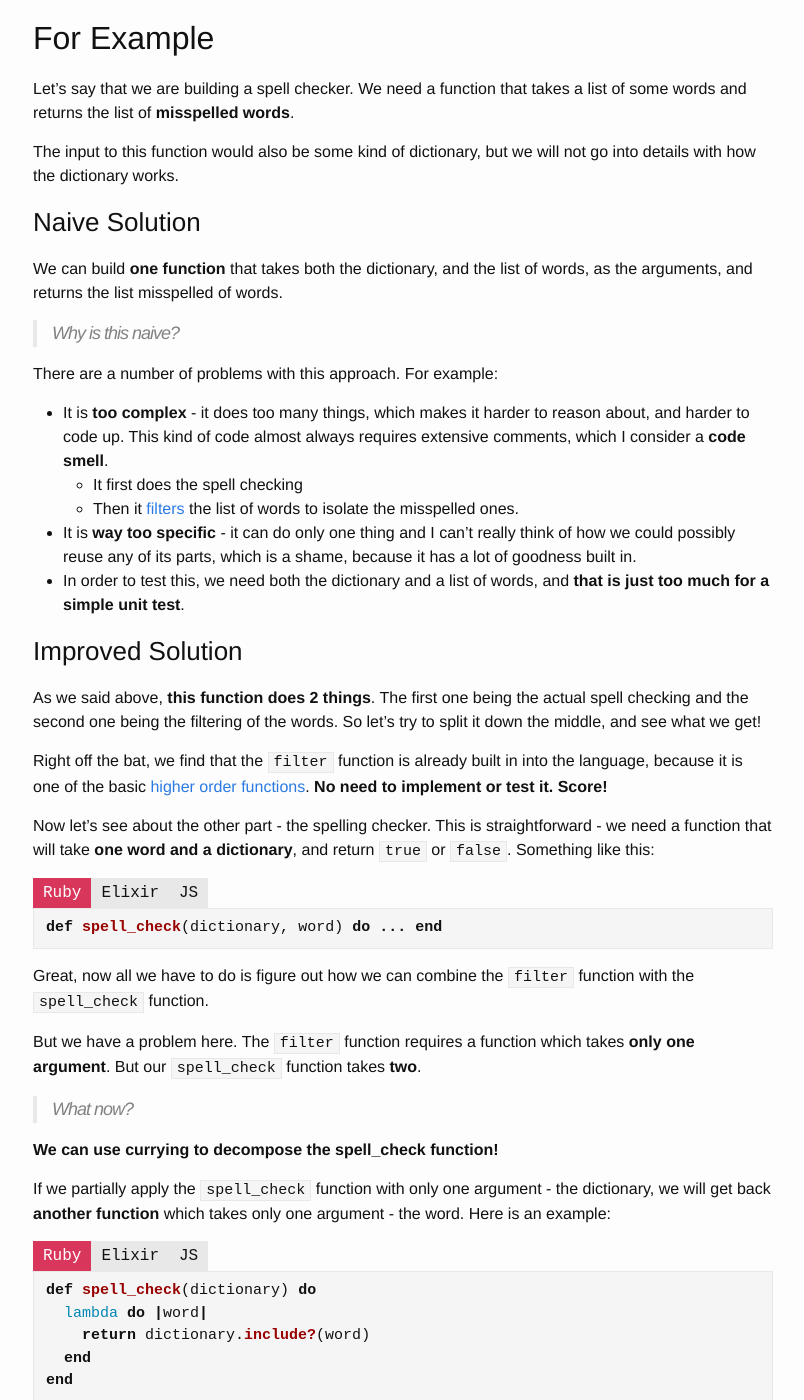
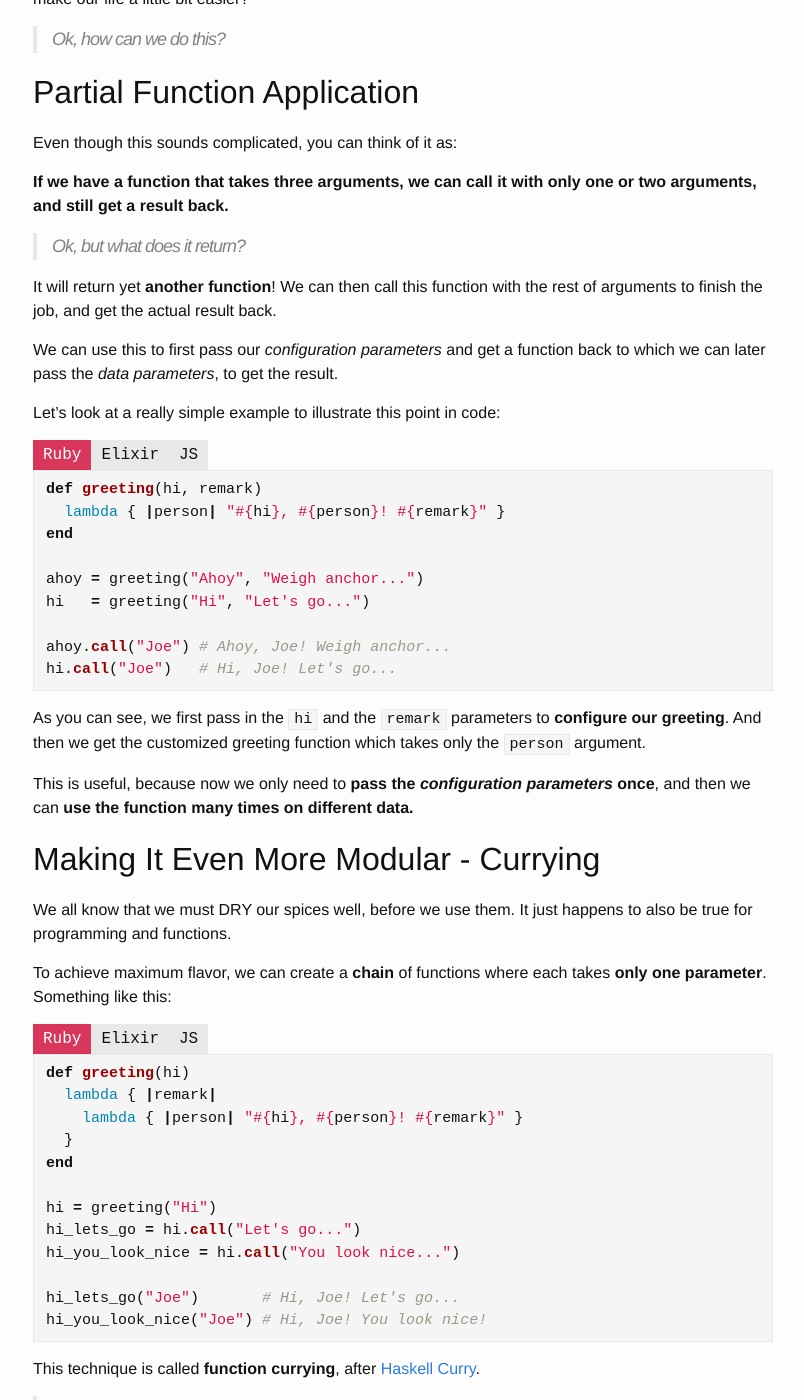
Before and after one commit to Markonis/markonis.github.io, a Jekyll site: the page built from _posts/2016-05-10-currying.markdown, in a window 1280 px wide and 1400 px high, scrolled down 960 px. Shown: the whole window, without its empty margins (237-1041 px from the left). Built offline with Jekyll 4.4.1, drawn with Linux system fonts in a browser that asks for light colours; nearby versions of some CDN libraries; some of the changed text lies outside the part shown.

Commit message:
Finalize Currying - Spice Things Up article
Change the example to a more familiar one, and make a differentiation
between partial application and currying.

```diff
--- a/_posts/2016-05-10-currying.markdown
+++ b/_posts/2016-05-10-currying.markdown
@@ -10,21 +10,34 @@ From Wikipedia:
 
 *Curry (/ˈkʌri/, plural curries) is a dish originating in the cuisine of the Indian Subcontinent. The common feature is the use of complex combinations of spices or herbs, usually including fresh or dried hot chillies.*
 
-There are very few things I like more than spices, herbs and fresh chillies, but that is not the reason I am writing this post. Lately, what has me really fired up is [functional programming]({% post_url 2016-04-16-intro-to-functional-programming %}) - to that extent that I'm sometimes forgetting my lunch because of it.
+There are very few things I like more than spices, herbs and fresh chillies, but that is not the reason I am writing this post. Lately, what has me really fired up is [functional programming]({% post_url 2016-04-16-intro-to-functional-programming %}) - to that extent that I'm sometimes forgetting my lunch because of it!
 
-One thing that has been bouncing around in my head is the simple fact that:
+One thing that has been bouncing around in my head lately is the simple fact that:
 
 **The same way a function can return any value such as [42][42]{:target="_blank"}, it can also return another function as the result.**
 
 > Awesome! Wait, how is this useful?
 
-In functional programming it is all about composing simple functions together to do one complex task, but **currying is actually about decomposing**... Let's see how this is the case!
+In functional programming it is all about composing simple functions together to do one complex task. This keeps our code [DRY](https://en.wikipedia.org/wiki/Don%27t_repeat_yourself){:target="_blank"} and easy to maintain.
 
-## What is Currying?
+What if we have a complex function that does some heavy processing? Such complicated functions by nature tend to accept multiple parameters, and the interesting thing is that:
 
-A technique named after [Haskell Curry](https://en.wikipedia.org/wiki/Haskell_Curry){:target="_blank"}, allows us to partially apply a function.
+**Often we can often divide the parameter list of such functions into 2 groups:**
 
-> What does this mean?
+1. *Configuration parameters*, for example:
+  - Direction of sorting for a sort function
+  - Dictionary for a spell checker
+2. *Actual data* to be processed
+  - Array to be sorted
+  - Words to be spell checked
+
+Why not take advantage of this fact and try to **decompose** our function into **2 simpler functions**, to make our life a little bit easier?
+
+> Ok, how can we do this?
+
+## Partial Function Application
+
+Even though this sounds complicated, you can think of it as:
 
 **If we have a function that takes three arguments, we can call it with only one or two arguments, and still get a result back.**
 
@@ -32,105 +45,126 @@ A technique named after [Haskell Curry](https://en.wikipedia.org/wiki/Haskell_Cu
 
 It will return yet **another function**! We can then call this function with the rest of arguments to finish the job, and get the actual result back.
 
-## For Example
+We can use this to first pass our *configuration parameters* and get a function back to which we can later pass the *data parameters*, to get the result.
 
-Let's say that we are building a spell checker. We need a function that takes a list of some words and returns the list of **misspelled words**.
+Let's look at a really simple example to illustrate this point in code:
 
-The input to this function would also be some kind of dictionary, but we will not go into details with how the dictionary works.
+{% capture ruby %}
+def greeting(hi, remark)
+  lambda { |person| "#{hi}, #{person}! #{remark}" }
+end
 
-### Naive Solution
+ahoy = greeting("Ahoy", "Weigh anchor...")
+hi   = greeting("Hi", "Let's go...")
 
-We can build **one function** that takes both the dictionary, and the list of words, as the arguments, and returns the list misspelled of words.
+ahoy.call("Joe") # Ahoy, Joe! Weigh anchor...
+hi.call("Joe")   # Hi, Joe! Let's go...
+{% endcapture %}
+{% capture elixir %}
+def greeting(hi, remark) do
+  fn (person) -> "#{hi}, #{person}! #{remark}" end
+end
 
-> Why is this naive?
+ahoy = greeting("Ahoy", "Weigh anchor...")
+hi   = greeting("Hi", "Let's go...")
 
-There are a number of problems with this approach. For example:
+ahoy.("Joe")  # Ahoy, Joe! Weigh anchor...
+hi.("Joe")    # Hi, Joe! Let's go...
+{% endcapture %}
+{% capture javascript %}
+function greeting(hi, remark) {
+  return function(person) {
+    return hi + ', ' + person + '! ' + remark;
+  };
+}
 
-- It is **too complex** - it does too many things, which makes it harder to reason about, and harder to code up. This kind of code almost always requires extensive comments, which I consider a **code smell**.
-  - It first does the spell checking
-  - Then it [filters]({% post_url 2016-05-03-functional-programmers-toolbox %}#filter) the list of words to isolate the misspelled ones.
-- It is **way too specific** - it can do only one thing and I can't really think of how we could possibly reuse any of its parts, which is a shame, because it has a lot of goodness built in.
-- In order to test this, we need both the dictionary and a list of words, and **that is just too much for a simple unit test**.
+var ahoy = greeting("Ahoy", "Weigh anchor...");
+var hi   = greeting("Hi", "Let's go...");
 
-### Improved Solution
+ahoy("Joe"); // Ahoy, Joe! Weigh anchor...
+hi("Joe");   // Hi, Joe! Let's go...
 
-As we said above, **this function does 2 things**. The first one being the actual spell checking and the second one being the filtering of the words. So let's try to split it down the middle, and see what we get!
+// In JavaScript we can also achieve the same result with:
+function greeting(hi, remark, person) {
+  return hi + ', ' + person + '! ' + remark;
+};
 
-Right off the bat, we find that the `filter` function is already built in into the language, because it is one of the basic [higher order functions]({% post_url 2016-05-03-functional-programmers-toolbox %}). **No need to implement or test it. Score!**
-
-Now let's see about the other part - the spelling checker. This is straightforward - we need a function that will take **one word and a dictionary**, and return `true` or `false`. Something like this:
-
-{% capture  javascript %}
-function spell_check(dictionary, word) { ... }
-{% endcapture %}
-{% capture  ruby %}
-def spell_check(dictionary, word) do ... end
-{% endcapture %}
-{% capture  elixir %}
-def spell_check(dictionary, word) do ... end
+var ahoy = greeting.bind(null, "Ahoy", "Weigh anchor...");
+ahoy("Joe"); // Ahoy, Joe! Weigh anchor...
 {% endcapture %}
 {% include code.html %}
 
-Great, now all we have to do is figure out how we can combine the `filter` function with the `spell_check` function.
+As you can see, we first pass in the `hi` and the `remark` parameters to **configure our greeting**. And then we get the customized greeting function which takes only the `person` argument.
 
-But we have a problem here. The `filter` function requires a function which takes **only one argument**. But our `spell_check` function takes **two**.
+This is useful, because now we only need to **pass the *configuration parameters* once**, and then we can **use the function many times on different data.**
 
-> What now?
+## Making It Even More Modular - Currying
 
-**We can use currying to decompose the spell_check function!**
+We all know that we must DRY our spices well, before we use them. It just happens to also be true for programming and functions.
 
-If we partially apply the `spell_check` function with only one argument - the dictionary, we will get back **another function** which takes only one argument - the word. Here is an example:
+To achieve maximum flavor, we can create a **chain** of functions where each takes **only one parameter**. Something like this:
 
+{% capture ruby %}
+def greeting(hi)
+  lambda { |remark|
+    lambda { |person| "#{hi}, #{person}! #{remark}" }
+  }
+end
+
+hi = greeting("Hi")
+hi_lets_go = hi.call("Let's go...")
+hi_you_look_nice = hi.call("You look nice...")
+
+hi_lets_go("Joe")       # Hi, Joe! Let's go...
+hi_you_look_nice("Joe") # Hi, Joe! You look nice!
+{% endcapture %}
+{% capture elixir %}
+def greeting(hi) do
+  fn (remark) ->
+    fn (person) -> "#{hi}, #{person}! #{remark}" end
+  end
+end
+
+hi = greeting("Hi")
+hi_lets_go = hi.("Let's go...")
+hi_you_look_nice = hi.("You look nice...")
+
+hi_lets_go("Joe")       # Hi, Joe! Let's go...
+hi_you_look_nice("Joe") # Hi, Joe! You look nice!
+{% endcapture %}
 {% capture javascript %}
-// In this example we used the underscore.js library.
-function spell_check(dictionary) {
-  return function(word) {
-    return !_.contains(dictionary, word);
+function greeting(hi) {
+  return function(remark) {
+    return function(person) {
+      return hi + ', ' + person + '! ' + remark;
+    };
   };
 }
 
-var english_check = spell_check(english);
-{% endcapture %}
-{% capture ruby %}
-def spell_check(dictionary) do
-  lambda do |word|
-    return dictionary.include?(word)
-  end
-end
+var hi = greeting("Hi");
+var hi_lets_go = hi("Let's go...");
+var hi_you_look_nice = hi("You look nice...");
 
-english_check = spell_check(english)
-{% endcapture %}
-{% capture elixir %}
-def spell_check(dictionary) do
-  fn (word) ->
-    !(dictionary |> Enum.any?(fn(item) -> item == word end))
-  end
-end
-
-english_check = spell_check(english)
+hi_lets_go("Joe");       # Hi, Joe! Let's go...
+hi_you_look_nice("Joe"); # Hi, Joe! You look nice!
 {% endcapture %}
 {% include code.html %}
 
-Nice, we can then use this new `english_check` function, and pass it to the `filter` function to get the words that are misspelled.
+This technique is called **function currying**, after [Haskell Curry](https://en.wikipedia.org/wiki/Haskell_Curry){:target="_blank"}.
 
-{% capture javascript %}
-var misspelled = _.filter(article, english_check);
-{% endcapture %}
-{% capture ruby %}
-misspelled = article.select &english_check
-{% endcapture %}
-{% capture elixir %}
-misspelled = article |> Enum.filter(english_check)
-{% endcapture %}
-{% include code.html %}
+> Why is it better than the previous example?
 
-> This sounds complicated, why is it better?
+Great question! The first example with *partial application* has one big problem - **it forces us to provide both the first and the second argument at the same time**.
 
-Great question! In short this solution is better because of two reasons:
+Sometimes we may want to apply the second and the third parameter together, or maybe each one individually. **Function currying** gives us the freedom to do so while having only one implementation of the function.
 
-- We **reused** the `filter` function from the standard library.
-- Our `spell_check` function is very simple to reason about. It basically checks if the given word is in the dictionary or not. This doesn't require much commenting!
+This has proven to be so useful that many languages, like [Haskell](https://www.haskell.org){:target="_blank"} by default curry all the functions you define.
 
-That is all folks, thanks for reading! If you feel like discussing anything related to programming follow me on social media!
+## Partial Application vs. Currying
+
+Here is a rule of thumb to quickly differentiate the two:
+
+- Partial application predetermines which parameters must be passed together, currying does not.
+- Currying always produces a chain of functions where each one takes only one argument, while partial application can produce functions which take any number of arguments.
 
 [42]: https://en.wikipedia.org/wiki/Phrases_from_The_Hitchhiker%27s_Guide_to_the_Galaxy#Answer_to_the_Ultimate_Question_of_Life.2C_the_Universe.2C_and_Everything_.2842.29
```
